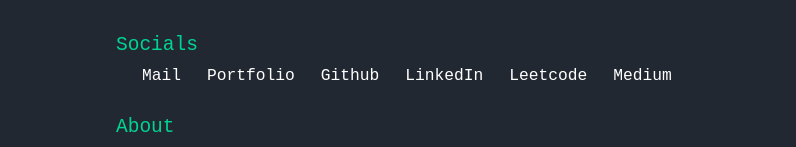
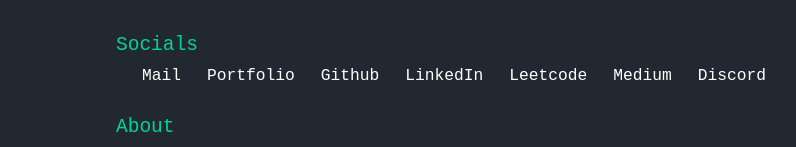
Before and after one commit to siddharthaasal/quick-credentials, a React (Vite) app: page / in a window 1280 px wide. Shown: the part 127-274 px from the top of the page, without its empty margins (14-810 px from the left). Built offline with nearby package versions, Linux system fonts and the light colour scheme.

Commit message:
core: added discord username

```diff
--- a/src/components/Profile.jsx
+++ b/src/components/Profile.jsx
@@ -21,6 +21,7 @@ export default function Profile() {
                     <CopyComponent name={"LinkedIn"} val={data.socials.linkedin} />
                     <CopyComponent name={"Leetcode"} val={data.socials.leetcode} />
                     <CopyComponent name={"Medium"} val={data.socials.medium} />
+                    <CopyComponent name={"Discord"} val={data.socials.discord} />
                 </div>
             </div>
 
--- a/src/data/credentials.json
+++ b/src/data/credentials.json
@@ -8,7 +8,8 @@
         "github": "https://github.com/siddharthaasal",
         "linkedin": "https://www.linkedin.com/in/siddharthaasal/",
         "leetcode": "https://leetcode.com/u/siddharthaasal/",
-        "medium": "https://medium.com/@siddharthaasal"
+        "medium": "https://medium.com/@siddharthaasal",
+        "discord": "randome120"
     },
     "about": {
         "strength": "To lead and take initiative have been among my biggest strengths. I’ve led multiple academic research projects in college and guided my teams to the finals of several hackathons. I’ve consistently been able to keep the team focused under pressure and ensure we deliver quality results.",
```
